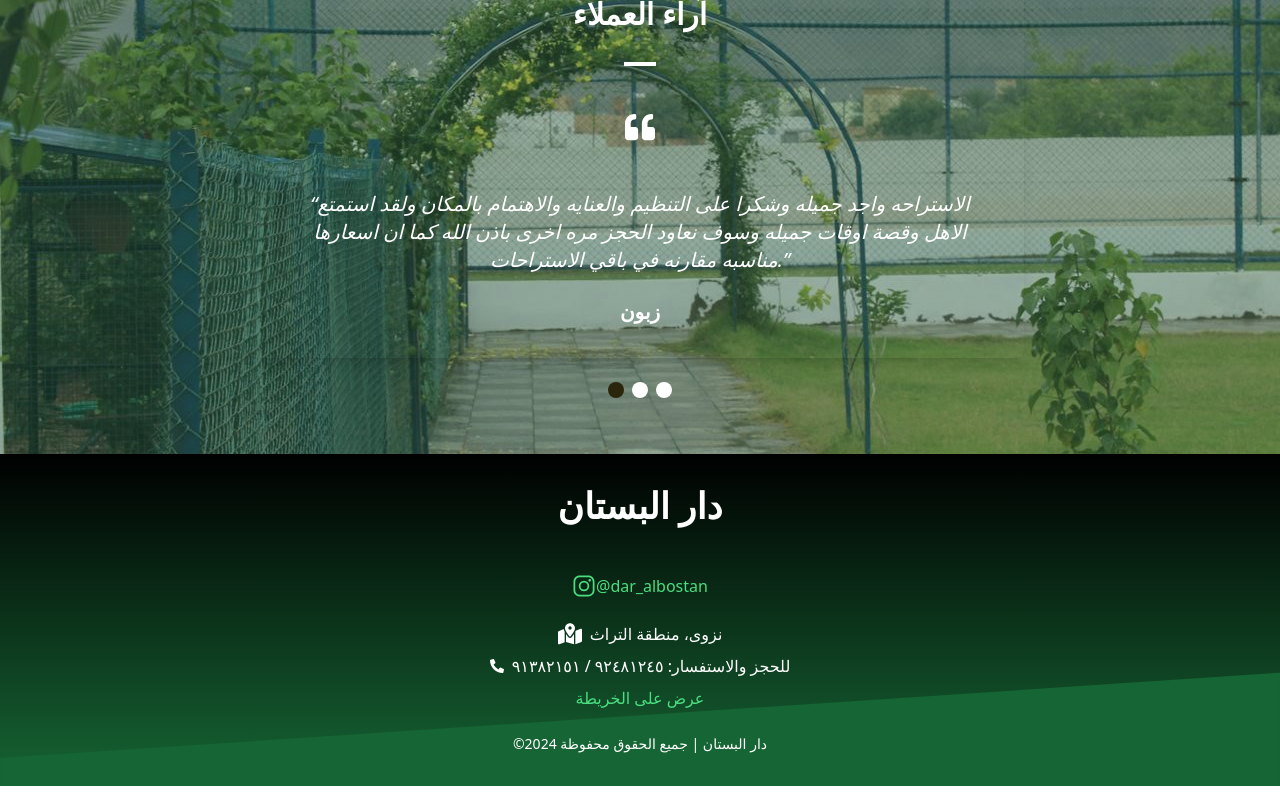
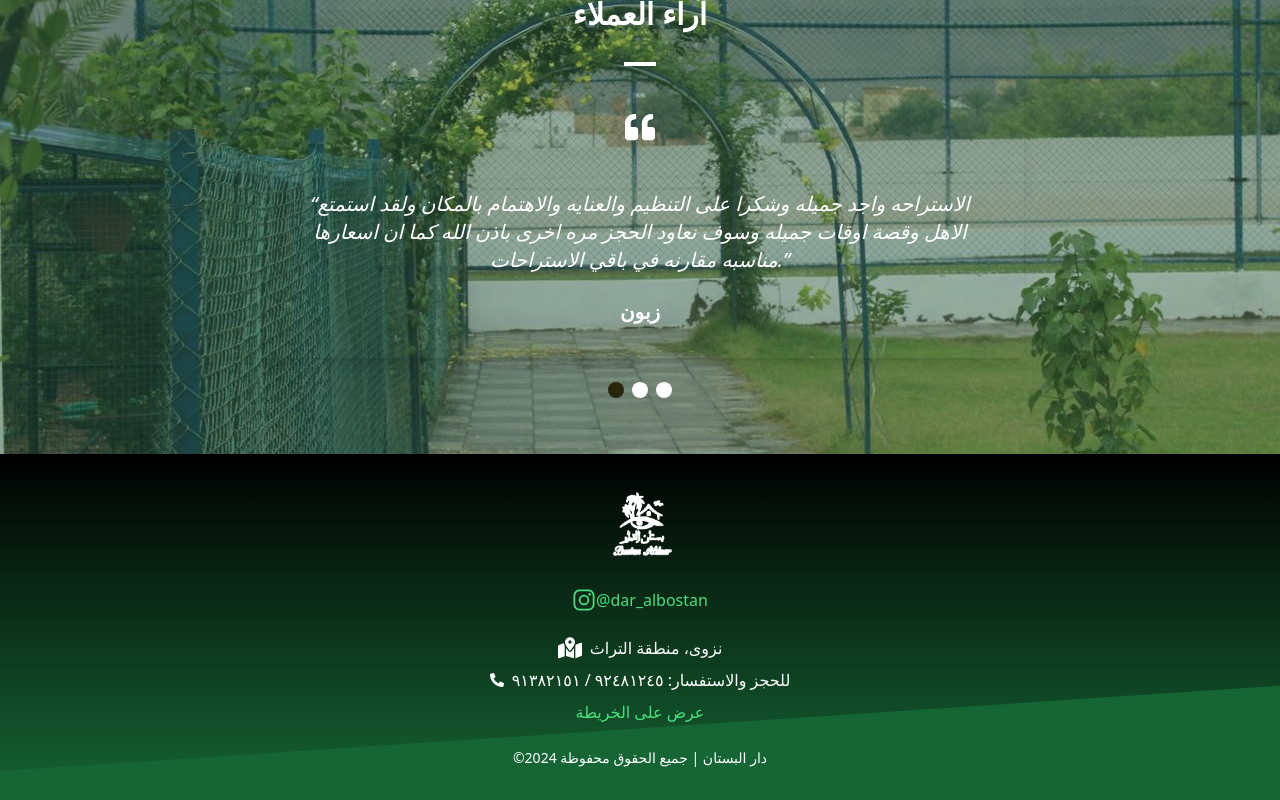
Before and after one commit to ahlem20/Albostan, a React (Create React App) app: page /arabic in a window 1280 px wide. Shown: the part 2076-2876 px from the top of the page. Built offline with nearby package versions, Linux system fonts and the light colour scheme.

Commit message:
first commit

```diff
--- a/src/Arabic.js
+++ b/src/Arabic.js
@@ -99,7 +99,7 @@ const App = () => {
       <Link to="about" smooth={true} className="cursor-pointer hover:text-greener">عنّا</Link>
       <Link to="rooms" smooth={true} className="cursor-pointer hover:text-greener">اكتشف الغرف</Link>
       <Link to="comments" smooth={true} className="cursor-pointer hover:text-greener">التعليقات</Link>
-      <Link to="/english" className="cursor-pointer hover:text-greener">الانجلزية</Link>
+      <Link to="/" className="cursor-pointer hover:text-greener">الانجلزية</Link>
     </div>
 
     {/* Mobile Menu Button */}
@@ -116,7 +116,7 @@ const App = () => {
       <Link to="about" smooth={true} className="cursor-pointer hover:text-greener" onClick={toggleMenu}>عنّا</Link>
       <Link to="rooms" smooth={true} className="cursor-pointer hover:text-greener" onClick={toggleMenu}>اكتشف الغرف</Link>
       <Link to="comments" smooth={true} className="cursor-pointer hover:text-greener" onClick={toggleMenu}>التعليقات</Link>
-      <a href="/arabic" className="cursor-pointer hover:text-greener" onClick={toggleMenu}>العربية</a>
+      <Link to="/" className="cursor-pointer hover:text-greener" onClick={toggleMenu}>العربية</Link>
     </div>
   )}
 </nav>
@@ -337,7 +337,11 @@ const App = () => {
 
   <div className="container mx-auto px-6 relative z-10">
     {/* عنوان الفوتر */}
-    <h2 className="text-center text-4xl font-bold mb-6">دار البستان</h2>
+    <h2 className="text-center text-4xl font-bold mb-2">  <img
+    src="logo1.png"
+    alt="دار البستان"
+    className="w-16 h-auto mx-auto"
+  /></h2>
 
     {/* أيقونات التواصل الاجتماعي والمعلومات */}
     <div className="flex justify-center space-x-4 mb-6">
--- a/src/English.js
+++ b/src/English.js
@@ -118,7 +118,7 @@ const App = () => {
       <Link to="about" smooth={true} className="cursor-pointer hover:text-greener" onClick={toggleMenu}>About Us</Link>
       <Link to="rooms" smooth={true} className="cursor-pointer hover:text-greener" onClick={toggleMenu}>Discover Rooms</Link>
       <Link to="comments" smooth={true} className="cursor-pointer hover:text-greener" onClick={toggleMenu}>Comments</Link>
-      <a href="/arabic" className="cursor-pointer hover:text-greener" onClick={toggleMenu}>Arabic</a>
+      <Link to="/" className="cursor-pointer hover:text-greener" onClick={toggleMenu}>Arabic</Link>
     </div>
   )}
 </nav>
```
Also changed, not shown: public/logo1.png (added), 1 other file (tests, documents, lock files or other folders).
